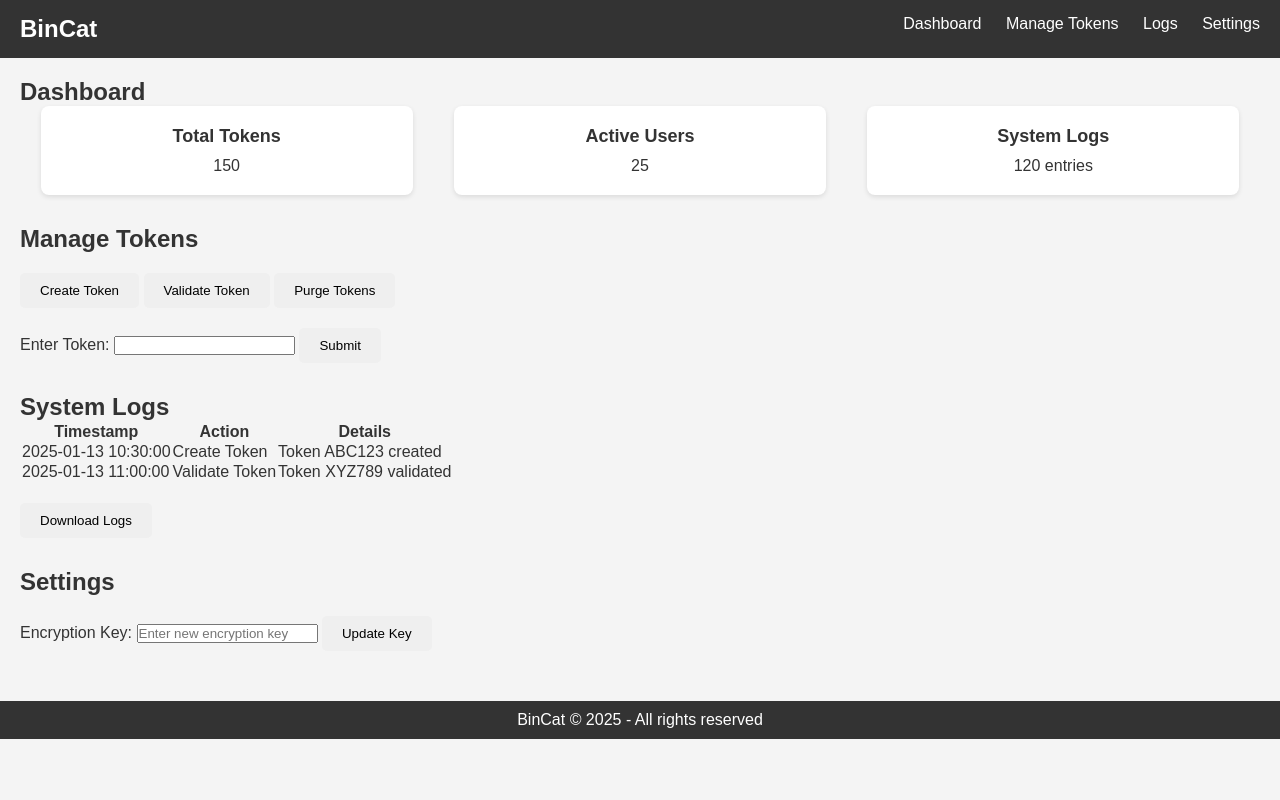
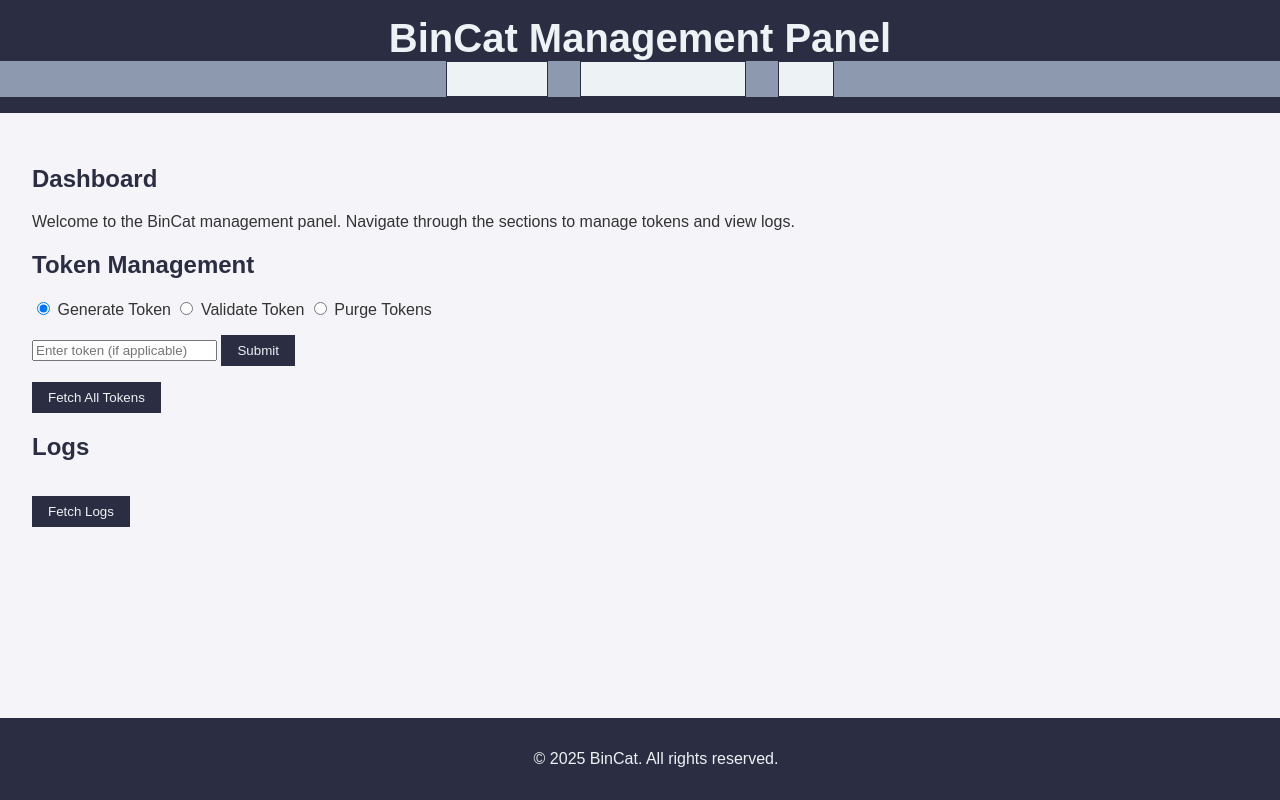
Before and after one commit to eduolihez/BinCat, a Flask app: page / in a window 1280 px wide. Run offline with Flask 3, Linux system fonts and the light colour scheme; parts of the project's set-up code (start-up, migrations or seed data) failed here and were passed over.

Commit message:
update... I think

```diff
--- a/static/scripts.js
+++ b/static/scripts.js
@@ -1,38 +1,64 @@
-document.addEventListener('DOMContentLoaded', function () {
-    const totalTokens = document.getElementById('total-tokens');
-    const activeUsers = document.getElementById('active-users');
-    const systemLogs = document.getElementById('system-logs');
-    const logsTable = document.getElementById('logs-table');
-    const downloadLogsButton = document.getElementById('download-logs');
+document.addEventListener('DOMContentLoaded', () => {
+    const tokenForm = document.getElementById('token-form');
+    const fetchTokensButton = document.getElementById('fetch-tokens');
+    const fetchLogsButton = document.getElementById('fetch-logs');
+    const tokenList = document.getElementById('token-list');
+    const logList = document.getElementById('log-list');
 
-    // Mock data to populate dashboard
-    totalTokens.textContent = '150';
-    activeUsers.textContent = '25';
-    systemLogs.textContent = '120 entries';
+    // Handle form submission
+    tokenForm.addEventListener('submit', async (event) => {
+        event.preventDefault();
 
-    // Function to update logs dynamically
-    function loadLogs() {
-        const logs = [
-            { timestamp: '2025-01-13 10:30:00', action: 'Create Token', details: 'Token ABC123 created' },
-            { timestamp: '2025-01-13 11:00:00', action: 'Validate Token', details: 'Token XYZ789 validated' },
-        ];
+        const action = document.querySelector('input[name="action"]:checked').value;
+        const tokenInput = document.getElementById('token-input').value;
 
+        let url = '';
+        let data = {};
+
+        if (action === 'generate') {
+            url = '/generate-token';
+        } else if (action === 'validate') {
+            url = '/validate-token';
+            data = { token: tokenInput };
+        } else if (action === 'purge') {
+            url = '/purge-tokens';
+        }
+
+        const response = await fetch(url, {
+            method: 'POST',
+            headers: {
+                'Content-Type': 'application/json'
+            },
+            body: JSON.stringify(data)
+        });
+
+        const result = await response.json();
+        alert(result.message);
+    });
+
+    // Fetch all tokens
+    fetchTokensButton.addEventListener('click', async () => {
+        const response = await fetch('/fetch-tokens');
+        const tokens = await response.json();
+
+        tokenList.innerHTML = '';
+        tokens.forEach(token => {
+            const li = document.createElement('li');
+            li.textContent = token;
+            tokenList.appendChild(li);
+        });
+    });
+
+    // Fetch logs
+    fetchLogsButton.addEventListener('click', async () => {
+        const response = await fetch('/fetch-logs');
+        const logs = await response.json();
+
+        logList.innerHTML = '';
         logs.forEach(log => {
-            const row = document.createElement('tr');
-            row.innerHTML = `
-                <td>${log.timestamp}</td>
-                <td>${log.action}</td>
-                <td>${log.details}</td>
-            `;
-            logsTable.appendChild(row);
+            const li = document.createElement('li');
+            li.textContent = log;
+            logList.appendChild(li);
         });
-    }
-
-    // Trigger loading logs
-    loadLogs();
-
-    // Log download button click event
-    downloadLogsButton.addEventListener('click', function () {
-        alert('Logs downloading...');
     });
 });
--- a/static/styles.css
+++ b/static/styles.css
@@ -1,87 +1,84 @@
-* {
+body {
+    font-family: Arial, sans-serif;
     margin: 0;
     padding: 0;
-    box-sizing: border-box;
-}
-
-body {
-    font-family: Arial, sans-serif;
-    background-color: #f4f4f4;
+    background-color: #f4f4f9;
     color: #333;
 }
 
 header {
-    background-color: #333;
-    color: white;
-    padding: 15px 0;
+    background-color: #2b2d42;
+    color: #edf2f4;
+    padding: 1rem 0;
+    text-align: center;
 }
 
-nav .logo {
-    font-size: 24px;
-    font-weight: bold;
-    margin-left: 20px;
-    display: inline-block;
+header .banner h1 {
+    margin: 0;
+    font-size: 2.5rem;
 }
 
 nav ul {
     list-style: none;
-    float: right;
-    margin-right: 20px;
+    padding: 0;
+    margin: 0;
+    display: flex;
+    justify-content: center;
+    background-color: #8d99ae;
 }
 
 nav ul li {
-    display: inline;
-    margin-left: 20px;
+    margin: 0 1rem;
 }
 
 nav ul li a {
-    color: white;
     text-decoration: none;
+    color: #edf2f4;
+    font-weight: bold;
 }
 
 main {
-    padding: 20px;
+    padding: 2rem;
 }
 
-.section {
-    margin-bottom: 30px;
+h2 {
+    color: #2b2d42;
 }
 
-.cards {
-    display: flex;
-    justify-content: space-around;
-}
-
-.card {
-    background-color: white;
-    padding: 20px;
-    border-radius: 8px;
-    box-shadow: 0 2px 5px rgba(0, 0, 0, 0.1);
-    text-align: center;
-    width: 30%;
-}
-
-.card h2 {
-    font-size: 18px;
-    margin-bottom: 10px;
+form, button {
+    margin-top: 1rem;
 }
 
 button {
-    padding: 10px 20px;
-    margin-top: 20px;
+    background-color: #2b2d42;
+    color: #edf2f4;
     border: none;
-    border-radius: 5px;
+    padding: 0.5rem 1rem;
     cursor: pointer;
 }
 
 button:hover {
-    background-color: #0056b3;
-    color: white;
+    background-color: #8d99ae;
+}
+
+ul {
+    padding: 0;
+    list-style: none;
+}
+
+ul li {
+    background-color: #edf2f4;
+    margin: 0.5rem 0;
+    padding: 0.5rem;
+    border: 1px solid #2b2d42;
 }
 
 footer {
-    background-color: #333;
-    color: white;
     text-align: center;
-    padding: 10px 0;
+    padding: 1rem;
+    background-color: #2b2d42;
+    color: #edf2f4;
+    position: fixed;
+    bottom: 0;
+    width: 100%;
 }
--- a/templates/index.html
+++ b/templates/index.html
@@ -3,94 +3,64 @@
 <head>
     <meta charset="UTF-8">
     <meta name="viewport" content="width=device-width, initial-scale=1.0">
-    <title>BinCat Token Management</title>
-    <link rel="stylesheet" href="/static/styles.css">
-    <script defer src="/static/scripts.js"></script>
+    <title>BinCat Management Panel</title>
+    <link rel="stylesheet" href="styles.css">
 </head>
 <body>
     <header>
+        <div class="banner">
+            <h1>BinCat Management Panel</h1>
+        </div>
         <nav>
-            <div class="logo">BinCat</div>
             <ul>
                 <li><a href="#dashboard">Dashboard</a></li>
-                <li><a href="#manage-tokens">Manage Tokens</a></li>
+                <li><a href="#tokens">Token Management</a></li>
                 <li><a href="#logs">Logs</a></li>
-                <li><a href="#settings">Settings</a></li>
             </ul>
         </nav>
     </header>
 
     <main>
-        <!-- Dashboard Section -->
-        <section id="dashboard" class="section">
-            <h1>Dashboard</h1>
-            <div class="cards">
-                <div class="card">
-                    <h2>Total Tokens</h2>
-                    <p id="total-tokens">0</p>
-                </div>
-                <div class="card">
-                    <h2>Active Users</h2>
-                    <p id="active-users">0</p>
-                </div>
-                <div class="card">
-                    <h2>System Logs</h2>
-                    <p id="system-logs">0 entries</p>
-                </div>
-            </div>
+        <section id="dashboard">
+            <h2>Dashboard</h2>
+            <p>Welcome to the BinCat management panel. Navigate through the sections to manage tokens and view logs.</p>
         </section>
 
-        <!-- Manage Tokens Section -->
-        <section id="manage-tokens" class="section">
-            <h1>Manage Tokens</h1>
-            <div class="actions">
-                <button id="create-token">Create Token</button>
-                <button id="validate-token">Validate Token</button>
-                <button id="purge-tokens">Purge Tokens</button>
-            </div>
-
-            <div class="form" id="token-form">
-                <label for="token-input">Enter Token:</label>
-                <input type="text" id="token-input">
-                <button id="submit-token">Submit</button>
-            </div>
-
-            <div id="token-result"></div>
+        <section id="tokens">
+            <h2>Token Management</h2>
+            <form id="token-form">
+                <div>
+                    <label>
+                        <input type="radio" name="action" value="generate" checked>
+                        Generate Token
+                    </label>
+                    <label>
+                        <input type="radio" name="action" value="validate">
+                        Validate Token
+                    </label>
+                    <label>
+                        <input type="radio" name="action" value="purge">
+                        Purge Tokens
+                    </label>
+                </div>
+                <input type="text" id="token-input" placeholder="Enter token (if applicable)" />
+                <button type="submit">Submit</button>
+            </form>
+            <button id="fetch-tokens">Fetch All Tokens</button>
+            <ul id="token-list"></ul>
         </section>
 
-        <!-- Logs Section -->
-        <section id="logs" class="section">
-            <h1>System Logs</h1>
-            <div class="logs">
-                <table>
-                    <thead>
-                        <tr>
-                            <th>Timestamp</th>
-                            <th>Action</th>
-                            <th>Details</th>
-                        </tr>
-                    </thead>
-                    <tbody id="logs-table">
-                        <!-- Logs will be dynamically loaded -->
-                    </tbody>
-                </table>
-                <button id="download-logs">Download Logs</button>
-            </div>
-        </section>
-
-        <!-- Settings Section -->
-        <section id="settings" class="section">
-            <h1>Settings</h1>
-            <div class="settings">
-                <label for="encryption-key">Encryption Key:</label>
-                <input type="text" id="encryption-key" placeholder="Enter new encryption key">
-                <button id="update-key">Update Key</button>
-            </div>
+        <section id="logs">
+            <h2>Logs</h2>
+            <button id="fetch-logs">Fetch Logs</button>
+            <ul id="log-list"></ul>
         </section>
     </main>
 
     <footer>
-        <p>BinCat &copy; 2025 - All rights reserved</p>
+        <p>&copy; 2025 BinCat. All rights reserved.</p>
     </footer>
+
+    <script src="scripts.js"></script>
 </body>
 </html>
```
